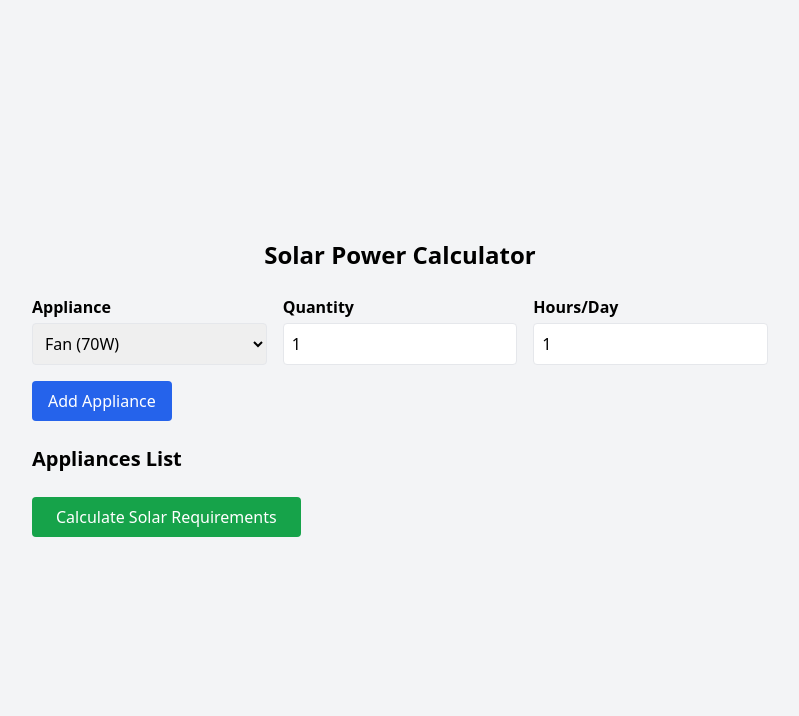
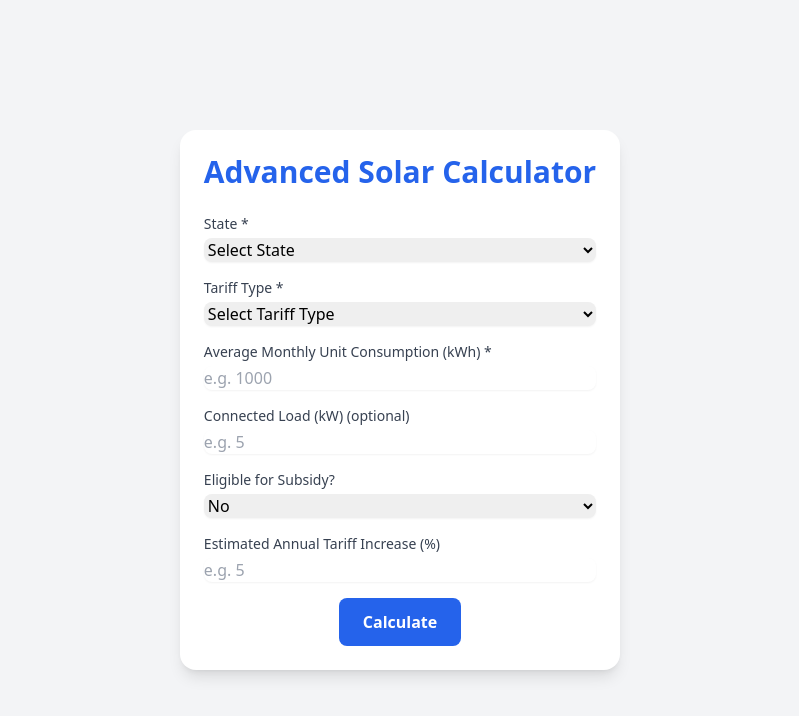
Before and after one commit to SaqlainAhmad786/solarCalculator, a plain HTML site: page index2.html in a window 1280 px wide. Shown: the whole page, without its empty margins (240-1039 px from the left). Drawn offline with nearby package versions, Linux system fonts and the light colour scheme.

Commit message:
calc changed

```diff
--- a/index2.html
+++ b/index2.html
@@ -9,93 +9,139 @@
 </head>
 
 <body class="bg-gray-100 min-h-screen flex items-center justify-center">
-    <div class="max-w-3xl mx-auto p-4">
-        <h1 class="text-2xl font-bold mb-6 text-center">Solar Power Calculator</h1>
+    <div class="max-w-2xl mx-auto p-6 bg-white rounded-2xl shadow-lg space-y-6">
+        <h2 class="text-3xl font-bold text-center text-blue-600">Advanced Solar Calculator</h2>
 
-        <form id="applianceForm" class="space-y-4">
-            <div class="grid grid-cols-1 sm:grid-cols-3 gap-4 items-end">
-                <div>
-                    <label class="block mb-1 font-semibold">Appliance</label>
-                    <select id="applianceSelect" class="w-full border p-2 rounded">
-                        <option value="fan">Fan (70W)</option>
-                        <option value="light">LED Light (10W)</option>
-                        <option value="tv">TV (100W)</option>
-                        <option value="fridge">Refrigerator (200W)</option>
-                        <option value="ac">Air Conditioner (1500W)</option>
-                        <!-- Add more as needed -->
-                    </select>
-                </div>
-
-                <div>
-                    <label class="block mb-1 font-semibold">Quantity</label>
-                    <input type="number" id="applianceQty" class="w-full border p-2 rounded" min="1" value="1" />
-                </div>
-
-                <div>
-                    <label class="block mb-1 font-semibold">Hours/Day</label>
-                    <input type="number" id="applianceHours" class="w-full border p-2 rounded" min="1" value="1" />
-                </div>
+        <div class="space-y-4">
+            <div>
+                <label for="state" class="block text-sm font-medium text-gray-700 mb-1">State *</label>
+                <select id="state"
+                    class="w-full border-gray-300 rounded-lg shadow-sm focus:ring-blue-500 focus:border-blue-500">
+                    <option value="">Select State</option>
+                    <option value="high">High Solar Radiation (e.g., Rajasthan)</option>
+                    <option value="medium">Medium Solar Radiation (e.g., Maharashtra)</option>
+                    <option value="low">Low Solar Radiation (e.g., North East)</option>
+                </select>
             </div>
 
-            <button type="button" onclick="addAppliance()" class="mt-4 bg-blue-600 text-white px-4 py-2 rounded">Add
-                Appliance</button>
-        </form>
+            <div>
+                <label for="tariff" class="block text-sm font-medium text-gray-700 mb-1">Tariff Type *</label>
+                <select id="tariff"
+                    class="w-full border-gray-300 rounded-lg shadow-sm focus:ring-blue-500 focus:border-blue-500">
+                    <option value="">Select Tariff Type</option>
+                    <option value="residential">Residential (₹8/unit)</option>
+                    <option value="commercial">Commercial (₹10/unit)</option>
+                    <option value="industrial">Industrial (₹6/unit)</option>
+                </select>
+            </div>
 
-        <div class="mt-6">
-            <h2 class="text-xl font-semibold mb-2">Appliances List</h2>
-            <ul id="applianceList" class="list-disc ml-6 text-gray-700"></ul>
+            <div>
+                <label for="monthlyUnits" class="block text-sm font-medium text-gray-700 mb-1">Average Monthly Unit
+                    Consumption (kWh) *</label>
+                <input type="number" id="monthlyUnits" placeholder="e.g. 1000"
+                    class="w-full border-gray-300 rounded-lg shadow-sm focus:ring-blue-500 focus:border-blue-500" />
+            </div>
+
+            <div>
+                <label for="connectedLoad" class="block text-sm font-medium text-gray-700 mb-1">Connected Load (kW)
+                    (optional)</label>
+                <input type="number" id="connectedLoad" placeholder="e.g. 5"
+                    class="w-full border-gray-300 rounded-lg shadow-sm focus:ring-blue-500 focus:border-blue-500" />
+            </div>
+
+            <div>
+                <label for="subsidy" class="block text-sm font-medium text-gray-700 mb-1">Eligible for Subsidy?</label>
+                <select id="subsidy"
+                    class="w-full border-gray-300 rounded-lg shadow-sm focus:ring-blue-500 focus:border-blue-500">
+                    <option value="no">No</option>
+                    <option value="yes">Yes</option>
+                </select>
+            </div>
+
+            <div>
+                <label for="tariffIncrease" class="block text-sm font-medium text-gray-700 mb-1">Estimated Annual Tariff
+                    Increase (%)</label>
+                <input type="number" id="tariffIncrease" placeholder="e.g. 5"
+                    class="w-full border-gray-300 rounded-lg shadow-sm focus:ring-blue-500 focus:border-blue-500" />
+            </div>
+
+            <div class="text-center">
+                <button onclick="calculateFullSolar()"
+                    class="px-6 py-3 bg-blue-600 text-white font-semibold rounded-lg hover:bg-blue-700 transition duration-300">
+                    Calculate
+                </button>
+            </div>
         </div>
 
-        <div class="mt-6">
-            <button onclick="calculateSolar()" class="bg-green-600 text-white px-6 py-2 rounded">Calculate Solar
-                Requirements</button>
+        <div id="result" style="display:none;" class="p-4 bg-green-50 border border-green-200 rounded-lg space-y-2">
+            <p><strong>Approximate System Size:</strong> <span id="systemSize"
+                    class="text-green-800 font-semibold"></span> kW</p>
+            <p><strong>Approximate Rooftop Area Required:</strong> <span id="areaRequired"
+                    class="text-green-800 font-semibold"></span> sqft</p>
+            <p><strong>Approximate System Cost:</strong> ₹<span id="systemCost"
+                    class="text-green-800 font-semibold"></span></p>
+            <p><strong>Approximate Annual Savings (first year):</strong> ₹<span id="annualSavings"
+                    class="text-green-800 font-semibold"></span></p>
+            <p><strong>Projected Savings over 25 years:</strong> ₹<span id="totalSavings"
+                    class="text-green-800 font-semibold"></span></p>
         </div>
+    </div>
 
-        <div class="mt-6" id="result" class="text-lg text-gray-800"></div>
-    </div>
     <script>
+        function calculateFullSolar() {
+            const state = document.getElementById('state').value;
+            const tariff = document.getElementById('tariff').value;
+            const monthlyUnits = parseFloat(document.getElementById('monthlyUnits').value);
+            const connectedLoad = parseFloat(document.getElementById('connectedLoad').value);
+            const subsidy = document.getElementById('subsidy').value;
+            const tariffIncrease = parseFloat(document.getElementById('tariffIncrease').value) || 0;
 
-        const appliancesData = {
-            fan: 70,
-            light: 10,
-            tv: 100,
-            fridge: 200,
-            ac: 1500,
-        };
+            if (!state || !tariff || isNaN(monthlyUnits) || monthlyUnits <= 0) {
+                alert("Please fill all required fields correctly.");
+                return;
+            }
 
-        const applianceList = [];
+            let costPerUnit;
+            switch (tariff) {
+                case "residential": costPerUnit = 8; break;
+                case "commercial": costPerUnit = 10; break;
+                case "industrial": costPerUnit = 6; break;
+            }
 
-        function addAppliance() {
-            const type = document.getElementById("applianceSelect").value;
-            const qty = parseInt(document.getElementById("applianceQty").value);
-            const hours = parseInt(document.getElementById("applianceHours").value);
+            let generationFactor;
+            switch (state) {
+                case "high": generationFactor = 1700; break;
+                case "medium": generationFactor = 1500; break;
+                case "low": generationFactor = 1300; break;
+            }
 
-            const power = appliancesData[type];
-            applianceList.push({ type, qty, hours, power });
+            const annualUnits = monthlyUnits * 12;
+            const systemSize = (annualUnits / generationFactor).toFixed(2); // in kW
+            const areaRequired = Math.ceil(systemSize * 90); // sqft
 
-            const listElement = document.getElementById("applianceList");
-            const li = document.createElement("li");
-            li.textContent = `${qty} x ${type} used ${hours}h/day`;
-            listElement.appendChild(li);
-        }
+            let costPerKW = 50000; // base ₹ per kW
+            if (subsidy === "yes") {
+                costPerKW *= 0.7; // 30% subsidy approx
+            }
+            const systemCost = Math.round(systemSize * costPerKW);
 
-        function calculateSolar() {
-            let totalWhPerDay = 0;
+            const firstYearSavings = Math.round(annualUnits * costPerUnit);
 
-            applianceList.forEach(item => {
-                totalWhPerDay += item.qty * item.power * item.hours;
-            });
+            // Projected savings over 25 years, considering tariff increase
+            let totalSavings = 0;
+            let currentTariff = costPerUnit;
+            for (let year = 1; year <= 25; year++) {
+                totalSavings += annualUnits * currentTariff;
+                currentTariff += currentTariff * (tariffIncrease / 100);
+            }
 
-            const solarHours = 5; // Average sunlight hours
-            const requiredWatt = Math.ceil(totalWhPerDay / solarHours);
-            const panelWatt = 330; // Standard solar panel size
-            const panelCount = Math.ceil(requiredWatt / panelWatt);
+            document.getElementById('systemSize').innerText = systemSize;
+            document.getElementById('areaRequired').innerText = areaRequired;
+            document.getElementById('systemCost').innerText = systemCost;
+            document.getElementById('annualSavings').innerText = firstYearSavings;
+            document.getElementById('totalSavings').innerText = Math.round(totalSavings);
 
-            document.getElementById("result").innerHTML = `
-      <p><strong>Total Power Needed/Day:</strong> ${totalWhPerDay} Wh</p>
-      <p><strong>Required Solar Power:</strong> ${requiredWatt} W</p>
-      <p><strong>Recommended Solar Panels (330W):</strong> ${panelCount}</p>
-    `;
+            document.getElementById('result').style.display = 'block';
         }
     </script>
 </body>
```
Also changed, not shown: index.html (+91 -102 lines).
